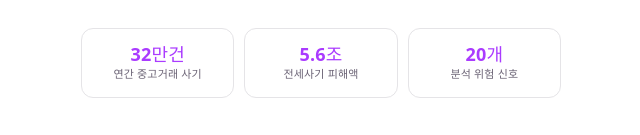
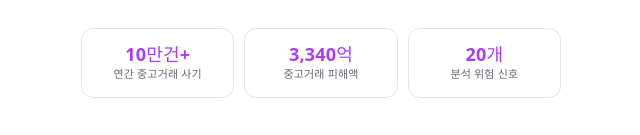
Before and after one commit to ujin7/SafeTrade-AI, a React app in the folder apps/web/: page / in a window 1280 px wide. Shown: the part 454-589 px from the top of the page, without its empty margins (319-959 px from the left). Built offline with nearby package versions, Linux system fonts and the light colour scheme; the HTML template or start-up script is replaced by a standard one.

Commit message:
fix: 홈 화면 통계 수치 경찰청 출처 기준으로 수정

```diff
--- a/apps/web/src/components/HomePage.jsx
+++ b/apps/web/src/components/HomePage.jsx
@@ -47,12 +47,12 @@ export default function HomePage({ onStart }) {
 
       <div className="stats-row">
         <div className="stat-chip">
-          <span className="stat-num">32만건</span>
+          <span className="stat-num">10만건+</span>
           <span className="stat-desc">연간 중고거래 사기</span>
         </div>
         <div className="stat-chip">
-          <span className="stat-num">5.6조</span>
-          <span className="stat-desc">전세사기 피해액</span>
+          <span className="stat-num">3,340억</span>
+          <span className="stat-desc">중고거래 피해액</span>
         </div>
         <div className="stat-chip">
           <span className="stat-num">20개</span>
```
